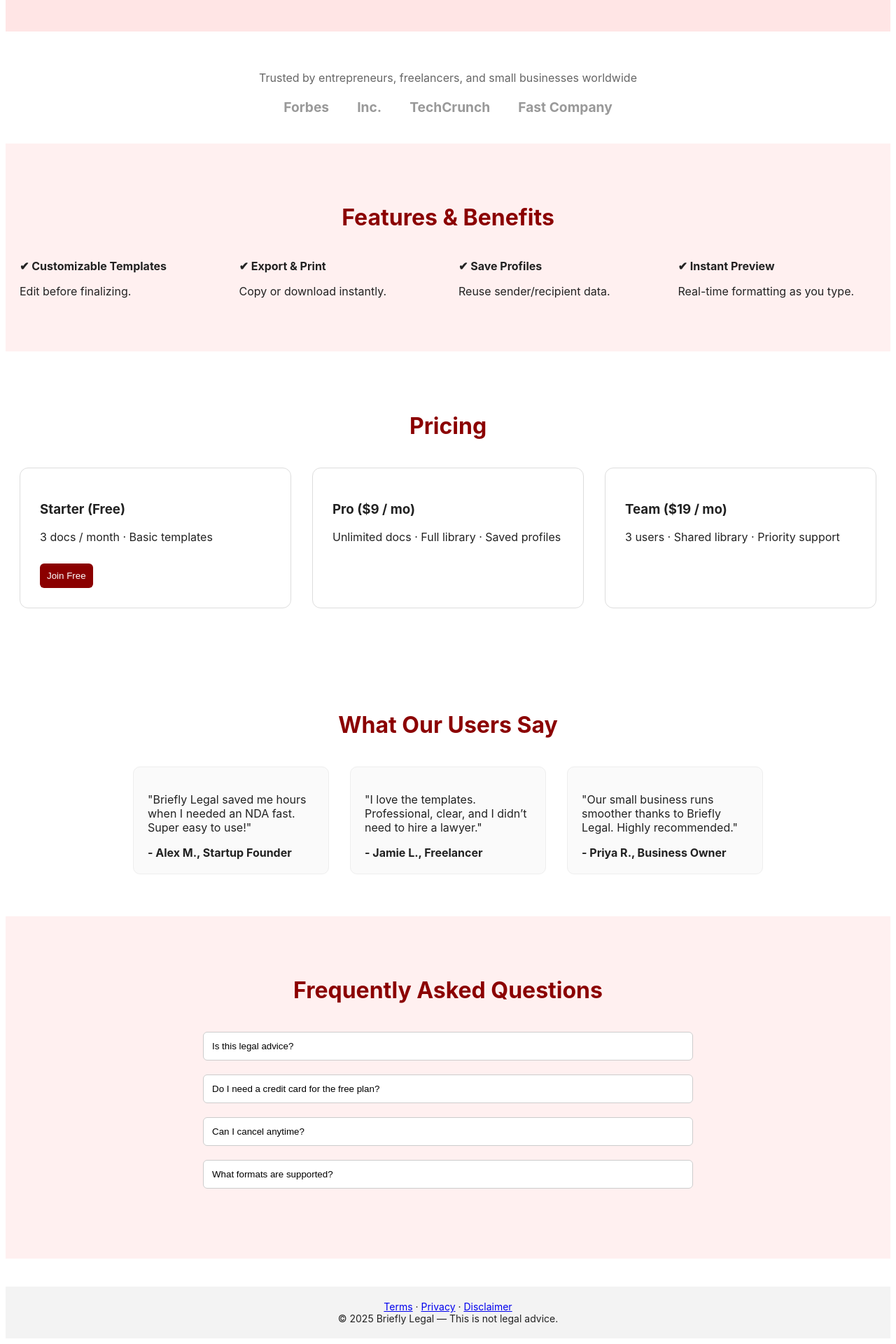
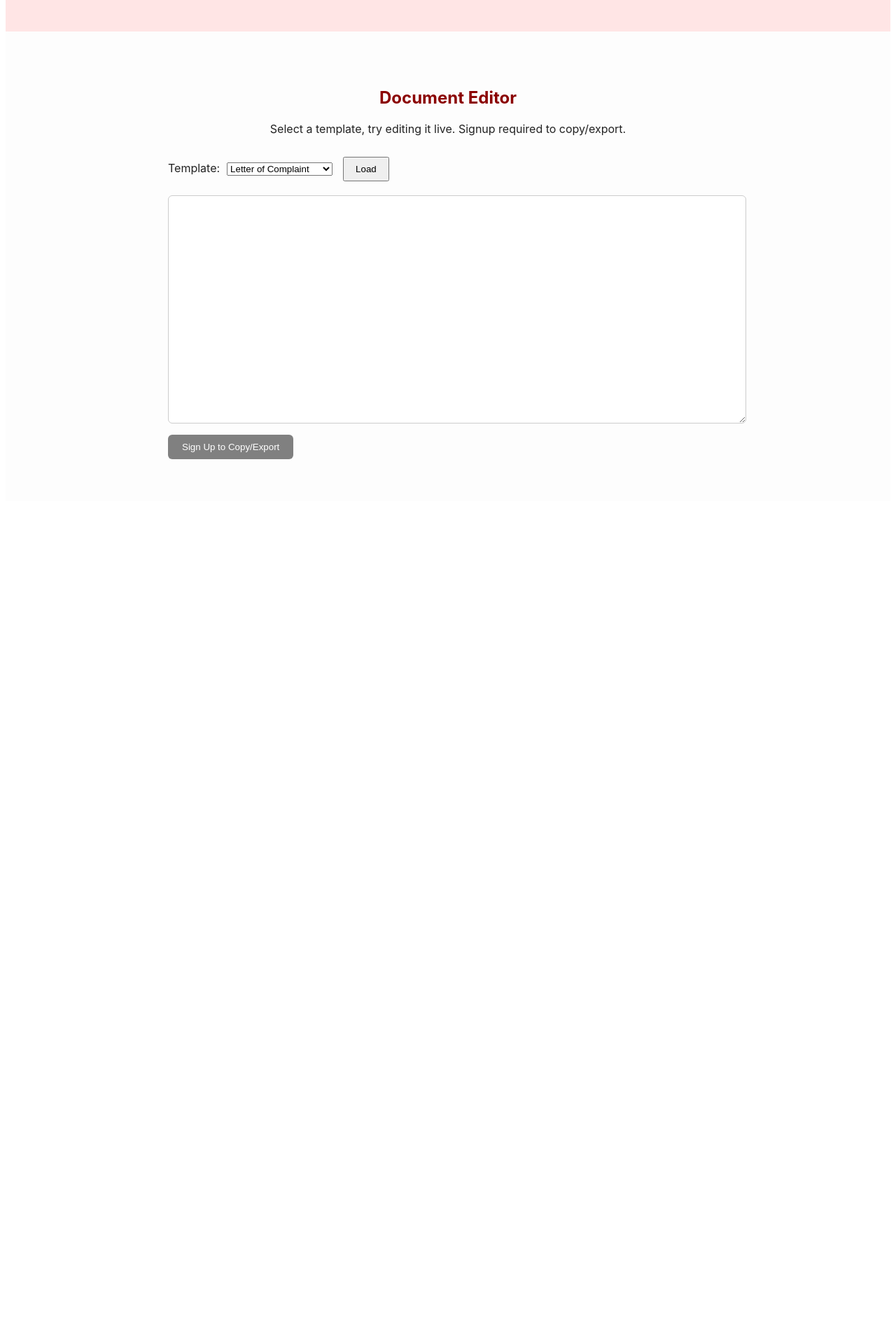
Before and after one commit to DaethWing/briefly-legal, a React (Create React App) app: page / in a window 1280 px wide. Shown: the part 483-2403 px from the top of the page at 70% size. After the commit the page ends 1207 px from the top, so only its background shows below. Built offline with nearby package versions, Linux system fonts and the light colour scheme.

Commit message:
Update (3)App.js

```diff
--- a/src/App.js
+++ b/src/App.js
@@ -5,8 +5,8 @@ const PAYPAL_CLIENT_ID = "AWvh-pVfzIMo3m0Ytldu84rILL-zeqqTvJZIsVJxERE5yD_bTh71I3
 const PAYPAL_PRO_PLAN_ID = "P-6RK10973X0630022SNDOG65A";
 const PAYPAL_TEAM_PLAN_ID = "P-2XM652161B094711GNDOHBBY";
 
-// ✅ Your live Google Script endpoint
-const GOOGLE_SCRIPT_URL = "https://script.google.com/macros/s/AKfycbziMpbvbtR4XAatEhWvQ207BwIOnrAS0Mm7W_3-aBI9Zb8kuKO1w3JvetWAfJDhJmk5wQ/exec";
+// ✅ Your live working Google Script URL
+const GOOGLE_SCRIPT_URL = "https://script.google.com/macros/s/AKfycbyXY6m7cRGb9sMKJPUxW9R1-09fWfXX-iLpWredA7j1jsabQcLtIDmexMbjfuF8qm36/exec";
 
 function loadPayPalScript(clientId) {
   return new Promise((resolve, reject) => {
@@ -30,6 +30,7 @@ export default function App() {
   const [template, setTemplate] = useState("Letter of Complaint");
   const [openFAQ, setOpenFAQ] = useState(null);
   const [modalOpen, setModalOpen] = useState(false);
+  const [modalSuccess, setModalSuccess] = useState(false);
 
   // Smooth scrolling
   const scrollToSection = (id) => {
@@ -71,10 +72,9 @@ export default function App() {
       });
       const data = await res.json();
       if (data.status === "Success") {
-        alert("Signup successful — welcome!");
         setForm({ name: "", email: "" });
         setSignedUp(true);
-        setModalOpen(false); // close modal after signup
+        setModalSuccess(true); // show success state
       } else {
         alert("Error: " + data.message);
       }
@@ -86,10 +86,6 @@ export default function App() {
   }
 
   function handleGenerateDoc() {
-    if (!signedUp) {
-      setModalOpen(true);
-      return;
-    }
     let starterText = "";
     if (template === "Letter of Complaint") {
       starterText = "To whom it may concern,\n\nI am writing to formally raise a complaint regarding...";
@@ -127,84 +123,13 @@ export default function App() {
         <button onClick={handleGenerateDoc} style={{ marginTop: "20px", padding: "14px 28px", background: "darkred", color: "white", border: "none", borderRadius: "8px", fontSize: "1rem", cursor: "pointer" }}>
           Try It Free
         </button>
-        <p style={{ fontSize: "0.9rem", marginTop: "10px", color: "#444" }}>No credit card required</p>
+        <p style={{ fontSize: "0.9rem", marginTop: "10px", color: "#444" }}>Try the editor now — signup only required to save/export</p>
       </section>
 
-      {/* Trust Logos */}
-      <section style={{ padding: "40px 20px", textAlign: "center", background: "#fff" }}>
-        <p style={{ fontSize: "1rem", color: "#666" }}>Trusted by entrepreneurs, freelancers, and small businesses worldwide</p>
-        <div style={{ display: "flex", justifyContent: "center", gap: "40px", flexWrap: "wrap", marginTop: "20px" }}>
-          <span style={{ fontSize: "1.2rem", fontWeight: "bold", color: "#999" }}>Forbes</span>
-          <span style={{ fontSize: "1.2rem", fontWeight: "bold", color: "#999" }}>Inc.</span>
-          <span style={{ fontSize: "1.2rem", fontWeight: "bold", color: "#999" }}>TechCrunch</span>
-          <span style={{ fontSize: "1.2rem", fontWeight: "bold", color: "#999" }}>Fast Company</span>
-        </div>
-      </section>
-
-      {/* Features */}
-      <section id="features" style={{ background: "#fff0f0", padding: "60px 20px" }}>
-        <h2 style={{ textAlign: "center", color: "darkred", fontSize: "2rem" }}>Features & Benefits</h2>
-        <div style={{ display: "grid", gridTemplateColumns: "repeat(auto-fit, minmax(240px,1fr))", gap: "30px", marginTop: "40px" }}>
-          <div><strong>✔ Customizable Templates</strong><p>Edit before finalizing.</p></div>
-          <div><strong>✔ Export & Print</strong><p>Copy or download instantly.</p></div>
-          <div><strong>✔ Save Profiles</strong><p>Reuse sender/recipient data.</p></div>
-          <div><strong>✔ Instant Preview</strong><p>Real-time formatting as you type.</p></div>
-        </div>
-      </section>
-
-      {/* Pricing */}
-      <section id="pricing" style={{ padding: "60px 20px" }}>
-        <h2 style={{ textAlign: "center", color: "darkred", fontSize: "2rem" }}>Pricing</h2>
-        <div style={{ display: "grid", gridTemplateColumns: "repeat(auto-fit, minmax(280px,1fr))", gap: "30px", marginTop: "40px" }}>
-          {/* Starter */}
-          <div style={{ border: "1px solid #ddd", borderRadius: "12px", padding: "28px", background: "#fff" }}>
-            <h3>Starter (Free)</h3>
-            <p>3 docs / month · Basic templates</p>
-            <button onClick={() => setModalOpen(true)} style={{ marginTop: "12px", padding: "10px", background: "darkred", color: "white", border: "none", borderRadius: "6px", cursor: "pointer" }}>
-              Join Free
-            </button>
-          </div>
-
-          {/* Pro */}
-          <div style={{ border: "1px solid #ddd", borderRadius: "12px", padding: "28px", background: "#fff" }}>
-            <h3>Pro ($9 / mo)</h3>
-            <p>Unlimited docs · Full library · Saved profiles</p>
-            <div ref={proRef} style={{ marginTop: "12px" }}></div>
-          </div>
-
-          {/* Team */}
-          <div style={{ border: "1px solid #ddd", borderRadius: "12px", padding: "28px", background: "#fff" }}>
-            <h3>Team ($19 / mo)</h3>
-            <p>3 users · Shared library · Priority support</p>
-            <div ref={teamRef} style={{ marginTop: "12px" }}></div>
-          </div>
-        </div>
-      </section>
-
-      {/* Testimonials */}
-      <section style={{ padding: "60px 20px", background: "#fff" }}>
-        <h2 style={{ textAlign: "center", color: "darkred", fontSize: "2rem" }}>What Our Users Say</h2>
-        <div style={{ display: "grid", gridTemplateColumns: "repeat(auto-fit, minmax(260px,1fr))", gap: "30px", marginTop: "40px", maxWidth: "900px", marginLeft: "auto", marginRight: "auto" }}>
-          <div style={{ border: "1px solid #eee", borderRadius: "10px", padding: "20px", background: "#fafafa" }}>
-            <p>"Briefly Legal saved me hours when I needed an NDA fast. Super easy to use!"</p>
-            <strong>- Alex M., Startup Founder</strong>
-          </div>
-          <div style={{ border: "1px solid #eee", borderRadius: "10px", padding: "20px", background: "#fafafa" }}>
-            <p>"I love the templates. Professional, clear, and I didn’t need to hire a lawyer."</p>
-            <strong>- Jamie L., Freelancer</strong>
-          </div>
-          <div style={{ border: "1px solid #eee", borderRadius: "10px", padding: "20px", background: "#fafafa" }}>
-            <p>"Our small business runs smoother thanks to Briefly Legal. Highly recommended."</p>
-            <strong>- Priya R., Business Owner</strong>
-          </div>
-        </div>
-      </section>
-
-      {/* Document Editor */}
-      {signedUp && (
+      {/* Document Editor (open to all, but gated features) */}
       <section style={{ padding: "60px 20px", background: "#fdfdfd" }}>
         <h2 style={{ textAlign: "center", color: "darkred" }}>Document Editor</h2>
-          <p style={{ textAlign: "center" }}>Select a template, edit live, then copy or download.</p>
+        <p style={{ textAlign: "center" }}>Select a template, try editing it live. Signup required to copy/export.</p>
         <div style={{ marginTop: "30px", maxWidth: "800px", marginLeft: "auto", marginRight: "auto" }}>
           <label>
             Template:
@@ -216,47 +141,24 @@ export default function App() {
           </label>
           <button onClick={handleGenerateDoc} style={{ marginLeft: "15px", padding: "8px 16px" }}>Load</button>
           <textarea value={docText} onChange={(e) => setDocText(e.target.value)} style={{ width: "100%", height: "300px", marginTop: "20px", padding: "12px", border: "1px solid #ccc", borderRadius: "6px" }} />
+          {signedUp ? (
             <button onClick={() => navigator.clipboard.writeText(docText)} style={{ marginTop: "12px", padding: "10px 20px", background: "darkred", color: "white", border: "none", borderRadius: "6px" }}>
               Copy to Clipboard
             </button>
+          ) : (
+            <button onClick={() => setModalOpen(true)} style={{ marginTop: "12px", padding: "10px 20px", background: "gray", color: "white", border: "none", borderRadius: "6px" }}>
+              Sign Up to Copy/Export
+            </button>
+          )}
         </div>
       </section>
-      )}
-
-      {/* FAQ */}
-      <section id="faq" style={{ padding: "60px 20px", background: "#fff0f0" }}>
-        <h2 style={{ textAlign: "center", color: "darkred", fontSize: "2rem" }}>Frequently Asked Questions</h2>
-        <div style={{ maxWidth: "700px", margin: "40px auto" }}>
-          {[
-            { q: "Is this legal advice?", a: "No. Briefly Legal provides ready-made templates but does not replace professional legal advice." },
-            { q: "Do I need a credit card for the free plan?", a: "No. The Starter plan is 100% free — no credit card required." },
-            { q: "Can I cancel anytime?", a: "Yes, Pro and Team subscriptions can be canceled anytime in your PayPal account." },
-            { q: "What formats are supported?", a: "Currently you can copy text directly or print. Future updates will add Word/PDF export." },
-          ].map((item, idx) => (
-            <div key={idx} style={{ marginBottom: "20px" }}>
-              <button onClick={() => setOpenFAQ(openFAQ === idx ? null : idx)} style={{ width: "100%", textAlign: "left", padding: "12px", border: "1px solid #ccc", borderRadius: "6px", background: "white", cursor: "pointer" }}>
-                {item.q}
-              </button>
-              {openFAQ === idx && (
-                <div style={{ padding: "12px", background: "#fff", border: "1px solid #eee", borderTop: "none" }}>
-                  {item.a}
-                </div>
-              )}
-            </div>
-          ))}
-        </div>
-      </section>
-
-      {/* Footer */}
-      <footer style={{ background: "#f3f3f3", padding: "20px", textAlign: "center", marginTop: "40px", fontSize: "14px" }}>
-        <a href="#">Terms</a> · <a href="#">Privacy</a> · <a href="#">Disclaimer</a><br />
-        © {new Date().getFullYear()} Briefly Legal — This is not legal advice.
-      </footer>
 
       {/* Signup Modal */}
       {modalOpen && (
         <div style={{ position: "fixed", top: 0, left: 0, right: 0, bottom: 0, background: "rgba(0,0,0,0.6)", display: "flex", justifyContent: "center", alignItems: "center", zIndex: 2000 }} onClick={() => setModalOpen(false)}>
           <div style={{ background: "white", padding: "30px", borderRadius: "10px", maxWidth: "400px", width: "90%", position: "relative" }} onClick={(e) => e.stopPropagation()}>
+            {!modalSuccess ? (
+              <>
                 <h3 style={{ marginBottom: "20px", textAlign: "center", color: "darkred" }}>Join Briefly Legal Free</h3>
                 <form onSubmit={handleSignup} style={{ display: "flex", flexDirection: "column", gap: "12px" }}>
                   <input type="text" placeholder="Your Name" value={form.name} onChange={(e) => setForm({ ...form, name: e.target.value })} required />
@@ -265,6 +167,16 @@ export default function App() {
                     {loading ? "Signing up..." : "Sign Up Free"}
                   </button>
                 </form>
+              </>
+            ) : (
+              <div style={{ textAlign: "center" }}>
+                <h3 style={{ color: "darkred" }}>✅ Signup Successful!</h3>
+                <p>Thanks for joining Briefly Legal. You can now save and export documents.</p>
+                <button onClick={() => setModalOpen(false)} style={{ marginTop: "20px", padding: "10px 20px", background: "darkred", color: "white", border: "none", borderRadius: "6px" }}>
+                  Continue
+                </button>
+              </div>
+            )}
           </div>
         </div>
       )}
```
Lines whose indentation alone changed are shown as unchanged.
